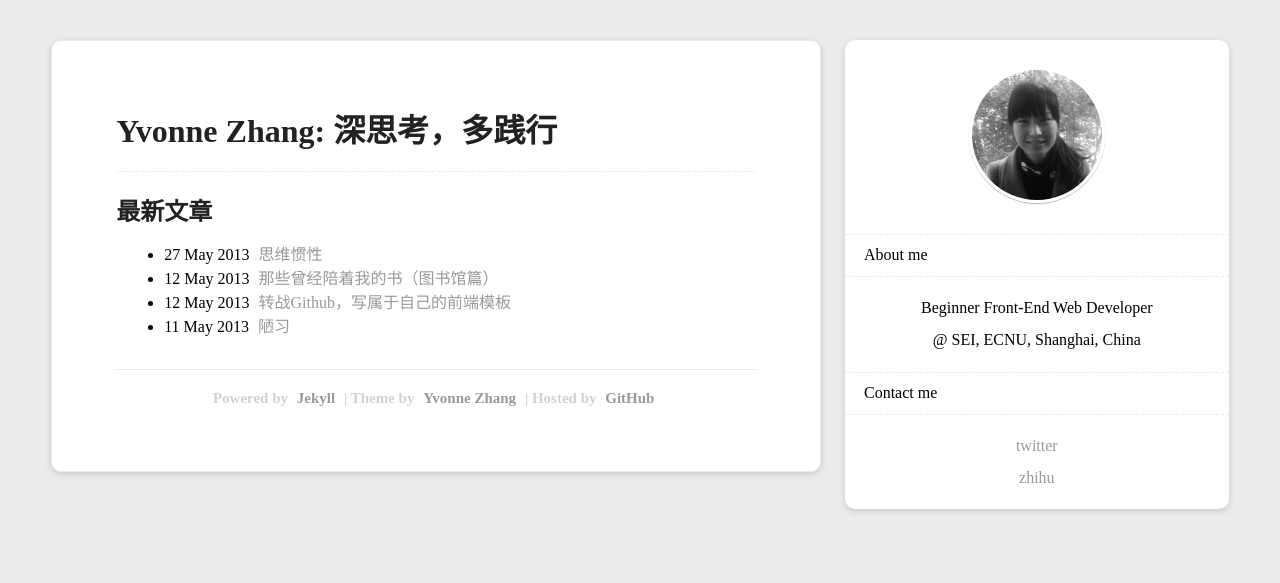
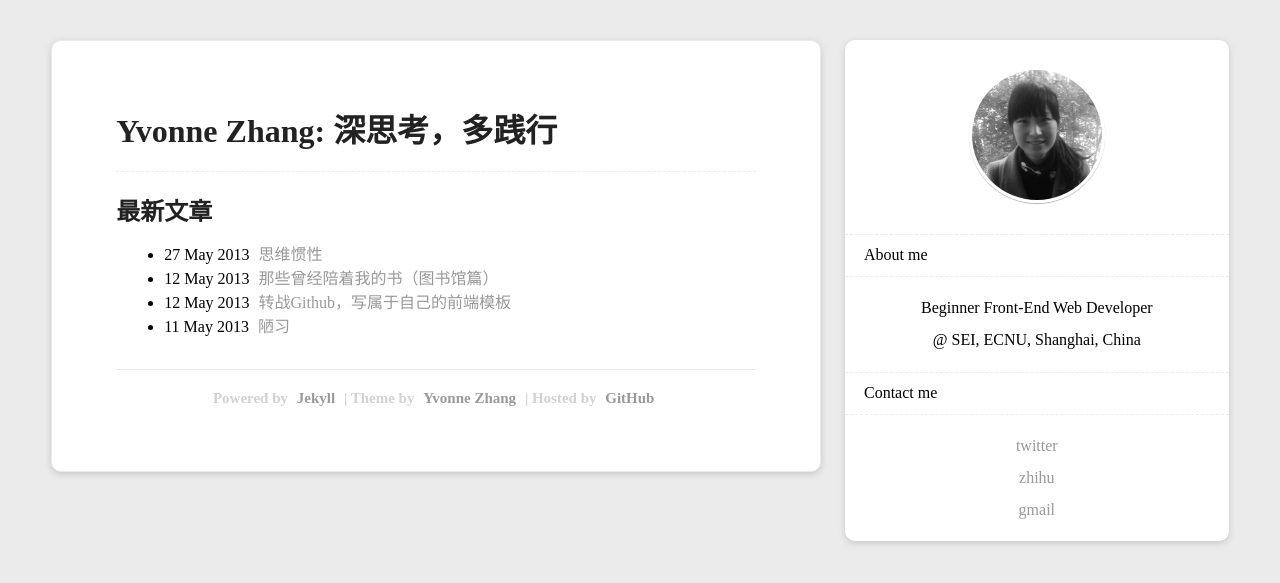
Before and after one commit to fcrosfly/myblog, a Jekyll site: the page built from index.html, in a window 1280 px wide. Shown: the top 583 px of the page. Built offline with Jekyll 4.4.1, drawn with Linux system fonts in a browser that asks for light colours.

Commit message:
Update default.html

```diff
--- a/_layouts/default.html
+++ b/_layouts/default.html
@@ -20,6 +20,7 @@
 		<div class="brief-profile">
 			<a href="https://twitter.com/YvonneZhang_LOL">twitter</a><br>
 			<a href="http://www.zhihu.com/people/yvonne-zhang">zhihu</a><br>
+			<a href="mailto:zhyifa001@gmail.com">gmail</a>
 		</div>
 	</div>
 	<div id="page">
```
